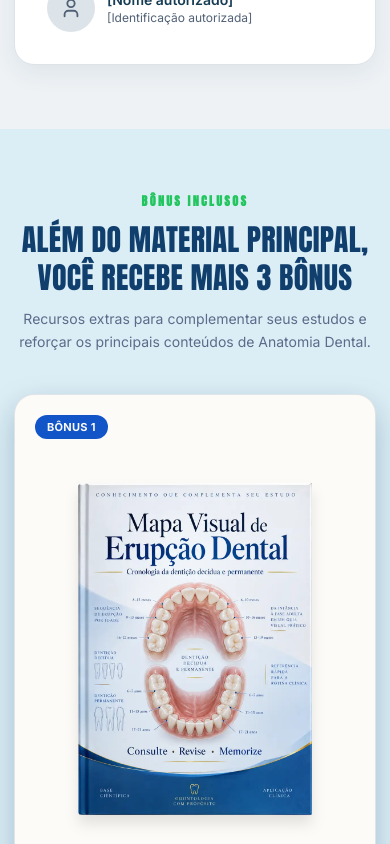
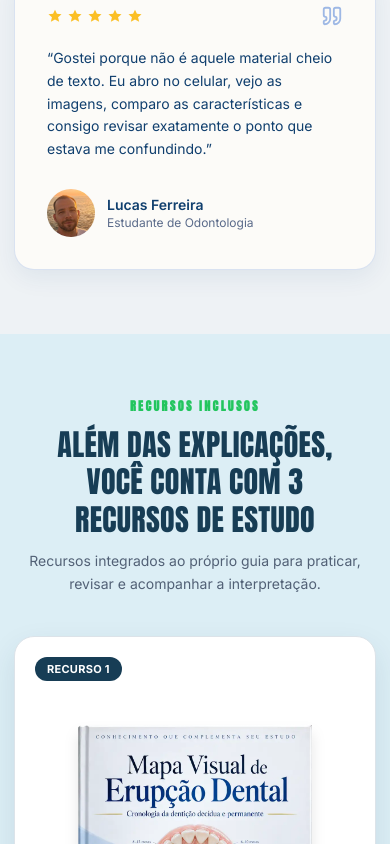
Before and after one commit to ocontatoprodutosdigitais-hue/Gasometria-Arterial-2, a Next.js app: page / in a window 390 px wide. Shown: the part 10206-11050 px from the top of the page. Built offline with nearby package versions, Linux system fonts and the light colour scheme.

Commit message:
Revert bonus section and restore original testimonials with current background

```diff
--- a/components/bonus-section.tsx
+++ b/components/bonus-section.tsx
@@ -4,27 +4,27 @@ import { Star } from 'lucide-react';
 
 const bonuses = [
   {
-    label: 'BÔNUS 1',
-    name: 'Mapa Visual de Erupção Dental',
+    label: 'RECURSO 1',
+    name: '14 Casos Comentados',
     description:
-      'Material visual organizado para consultar rapidamente a cronologia de erupção, troca e desenvolvimento da dentição decídua e permanente.',
-    oldPrice: 'De R$ 17,00',
+      'Casos fictícios com diferentes padrões ácido-base e de oxigenação, acompanhados de comentários para conferir o raciocínio.',
+    note: 'Parte das 60 páginas',
     image: '/images/dental/bonus-erupcao.webp',
   },
   {
-    label: 'BÔNUS 2',
-    name: 'Checklist de Identificação Dental',
+    label: 'RECURSO 2',
+    name: 'Roteiro de Interpretação',
     description:
-      'Roteiro prático para seguir durante a identificação dos dentes, observando grupo dental, arcada, lado, raízes e principais características anatômicas.',
-    oldPrice: 'De R$ 19,90',
+      'Uma sequência de consulta para reunir contexto, parâmetros, resposta esperada, gap, oxigenação e síntese.',
+    note: 'Parte das 60 páginas',
     image: '/images/dental/bonus-checklist.webp',
   },
   {
-    label: 'BÔNUS 3',
-    name: 'Revisão Rápida de Anatomia Dental',
+    label: 'RECURSO 3',
+    name: 'Fórmulas e Revisão Final',
     description:
-      'Resumo visual com os principais pontos da anatomia dental reunidos em um material compacto para revisar antes de provas, aulas e avaliações práticas.',
-    oldPrice: 'De R$ 24,00',
+      'Fórmulas, siglas, erros frequentes e checklist para consultar os pontos essenciais durante o estudo.',
+    note: 'Parte das 60 páginas',
     image: '/images/dental/bonus-revisao.webp',
   },
 ];
@@ -46,13 +46,13 @@ export function BonusSection() {
         {/* Cabeçalho */}
         <div className="flex flex-col items-center text-center gap-3 md:gap-4 mb-10 md:mb-14">
           <span className="font-grotesk text-xs sm:text-sm font-bold uppercase tracking-[0.2em]" style={{ color: '#22C55E' }}>
-            Bônus Inclusos
+            Recursos Inclusos
           </span>
-          <h2 className="font-grotesk text-3xl sm:text-4xl md:text-5xl leading-tight text-balance" style={{ color: '#103F6E' }}>
-            Além do Material Principal, Você Recebe Mais 3 Bônus
+          <h2 className="font-grotesk text-3xl sm:text-4xl md:text-5xl leading-tight text-balance" style={{ color: '#173D55' }}>
+            Além das Explicações, Você Conta com 3 Recursos de Estudo
           </h2>
-          <p className="text-sm sm:text-base md:text-lg leading-relaxed max-w-2xl" style={{ color: '#5B6B8A' }}>
-            Recursos extras para complementar seus estudos e reforçar os principais conteúdos de Anatomia Dental.
+          <p className="text-sm sm:text-base md:text-lg leading-relaxed max-w-2xl" style={{ color: '#526176' }}>
+            Recursos integrados ao próprio guia para praticar, revisar e acompanhar a interpretação.
           </p>
         </div>
 
@@ -63,16 +63,16 @@ export function BonusSection() {
               key={bonus.label}
               className="bonus-card flex w-full flex-col rounded-[20px] p-5 sm:p-6"
               style={{
-                backgroundColor: '#FCFBF8',
-                border: '1px solid rgba(16,63,110,0.12)',
-                boxShadow: '0 12px 30px rgba(16, 63, 110, 0.28)',
+                backgroundColor: '#FFFFFF',
+                border: '1px solid #DCE3E9',
+                boxShadow: '0 12px 30px rgba(23, 61, 85, 0.10)',
                 transition: 'all 250ms ease',
               }}
             >
               {/* Badge */}
               <span
                 className="self-start rounded-full px-3 py-1 text-[11px] font-bold uppercase tracking-wide"
-                style={{ backgroundColor: '#1255C8', color: '#FCFBF8' }}
+                style={{ backgroundColor: '#173D55', color: '#FFFFFF' }}
               >
                 {bonus.label}
               </span>
@@ -81,7 +81,7 @@ export function BonusSection() {
               <div className="mt-4 flex justify-center">
                 <img
                   src={bonus.image || '/placeholder.svg'}
-                  alt={`Capa do bônus: ${bonus.name}`}
+                  alt={`Recurso do guia: ${bonus.name}`}
                   className="w-full max-w-[320px] h-auto object-contain drop-shadow-xl"
                   loading="lazy"
                 />
@@ -93,25 +93,25 @@ export function BonusSection() {
               </div>
 
               {/* Nome */}
-              <h3 className="mt-3 font-grotesk text-base sm:text-lg leading-snug" style={{ color: '#103F6E' }}>
+              <h3 className="mt-3 font-grotesk text-base sm:text-lg leading-snug" style={{ color: '#173D55' }}>
                 {bonus.name}
               </h3>
 
               {/* Descrição */}
-              <p className="mt-2 flex-1 text-sm leading-relaxed" style={{ color: '#5B6B8A' }}>
+              <p className="mt-2 flex-1 text-sm leading-relaxed" style={{ color: '#526176' }}>
                 {bonus.description}
               </p>
 
-              {/* Preço + selo */}
-              <div className="mt-5 flex items-center justify-between gap-3 border-t pt-4" style={{ borderColor: 'rgba(16,63,110,0.12)' }}>
-                <span className="text-sm line-through" style={{ color: '#5B6B8A' }}>
-                  {bonus.oldPrice}
+              {/* Observação + selo */}
+              <div className="mt-5 flex items-center justify-between gap-3 border-t pt-4" style={{ borderColor: '#DCE3E9' }}>
+                <span className="text-sm" style={{ color: '#526176' }}>
+                  {bonus.note}
                 </span>
                 <span
                   className="rounded-full px-3 py-1.5 text-xs font-bold uppercase tracking-wide"
                   style={{ backgroundColor: '#22C55E', color: '#FFFFFF' }}
                 >
-                  Hoje grátis
+                  Incluso no guia
                 </span>
               </div>
             </div>
@@ -122,8 +122,8 @@ export function BonusSection() {
       <style>{`
         .bonus-card:hover {
           transform: translateY(-4px);
-          border-color: #1255C8;
-          box-shadow: 0 20px 42px rgba(16, 63, 110, 0.34);
+          border-color: #173D55;
+          box-shadow: 0 20px 42px rgba(23, 61, 85, 0.16);
         }
       `}</style>
     </section>
--- a/components/testimonials.tsx
+++ b/components/testimonials.tsx
@@ -1,4 +1,4 @@
-import { Quote, User } from 'lucide-react';
+import { Quote } from 'lucide-react';
 
 function StarRow() {
   return (
@@ -14,19 +14,22 @@ function StarRow() {
 
 const depoimentos = [
   {
-    text: '[Inserir depoimento real sobre o guia de gasometria]',
-    name: '[Nome autorizado]',
-    role: '[Identificação autorizada]',
+    text: 'Eu sempre confundia alguns dentes porque nos slides parecia tudo muito parecido. Com as comparações lado a lado ficou muito mais fácil perceber quais detalhes realmente diferenciam cada um.',
+    name: 'Mariana Alves',
+    role: 'Estudante de Odontologia',
+    image: '/images/dental/depoimento-3.webp',
   },
   {
-    text: '[Inserir depoimento real sobre o guia de gasometria]',
-    name: '[Nome autorizado]',
-    role: '[Identificação autorizada]',
+    text: 'Usei principalmente para revisar antes da prova. Em poucos minutos eu conseguia comparar incisivos, pré-molares e molares sem precisar voltar em várias aulas e anotações.',
+    name: 'Camila Rocha',
+    role: 'Estudante de Odontologia',
+    image: '/images/dental/depoimento-2.webp',
   },
   {
-    text: '[Inserir depoimento real sobre o guia de gasometria]',
-    name: '[Nome autorizado]',
-    role: '[Identificação autorizada]',
+    text: 'Gostei porque não é aquele material cheio de texto. Eu abro no celular, vejo as imagens, comparo as características e consigo revisar exatamente o ponto que estava me confundindo.',
+    name: 'Lucas Ferreira',
+    role: 'Estudante de Odontologia',
+    image: '/images/dental/depoimento-1.webp',
   },
 ];
 
@@ -35,11 +38,11 @@ export function Testimonials() {
     <section className="w-full py-16 md:py-24 lg:py-32" style={{ backgroundColor: '#EEF2F5' }}>
       <div className="mobile-content">
         <div className="flex flex-col items-center text-center gap-4 mb-12 md:mb-16">
-          <h2 className="font-grotesk text-3xl sm:text-4xl md:text-5xl leading-tight text-pretty" style={{ color: '#173D55' }}>
+          <h2 className="font-grotesk text-3xl sm:text-4xl md:text-5xl leading-tight text-pretty" style={{ color: '#103F6E' }}>
             Relatos de Quem Já Utiliza o Material
           </h2>
-          <p className="text-sm sm:text-base md:text-lg leading-relaxed max-w-2xl" style={{ color: '#526176' }}>
-            Conheça as experiências de quem utiliza o guia para estudar e revisar gasometria arterial.
+          <p className="text-sm sm:text-base md:text-lg leading-relaxed max-w-2xl" style={{ color: '#5B6B8A' }}>
+            Veja as experiências de quem passou a estudar e revisar Anatomia Dental com mais clareza.
           </p>
         </div>
 
@@ -48,30 +51,32 @@ export function Testimonials() {
             <div
               key={i}
               className="flex flex-col gap-5 p-8 md:p-9"
-              style={{ backgroundColor: '#FFFFFF', border: '1px solid #DCE3E9', borderRadius: '20px', boxShadow: '0 8px 24px rgba(23,61,85,0.07)' }}
+              style={{ backgroundColor: '#FCFBF8', border: '1px solid rgba(18,85,200,0.15)', borderRadius: '20px', boxShadow: '0 8px 24px rgba(16,63,110,0.07)' }}
             >
               <div className="flex items-center justify-between">
                 <StarRow />
-                <Quote size={22} style={{ color: 'rgba(23,61,85,0.35)' }} aria-hidden="true" />
+                <Quote size={22} style={{ color: 'rgba(18,85,200,0.4)' }} aria-hidden="true" />
               </div>
 
-              <p className="text-sm md:text-base leading-relaxed" style={{ color: '#293746' }}>
+              <p className="text-sm md:text-base leading-relaxed" style={{ color: '#103F6E' }}>
                 {'\u201C'}{d.text}{'\u201D'}
               </p>
 
               <div className="mt-auto pt-2 flex items-center gap-3">
-                <div
-                  className="w-12 h-12 rounded-full flex-shrink-0 overflow-hidden flex items-center justify-center"
-                  style={{ backgroundColor: '#DCE3E9', color: '#526176' }}
-                  aria-hidden="true"
-                >
-                  <User size={22} />
+                <div className="w-12 h-12 rounded-full flex-shrink-0 overflow-hidden">
+                  <img
+                    src={d.image || "/placeholder.svg"}
+                    alt={`Foto de ${d.name}, ${d.role}`}
+                    className="w-full h-full object-cover"
+                    style={{ objectPosition: 'center center' }}
+                    loading="lazy"
+                  />
                 </div>
                 <div className="flex flex-col text-left">
-                  <span className="font-semibold text-sm" style={{ color: '#173D55' }}>
+                  <span className="font-semibold text-sm" style={{ color: '#103F6E' }}>
                     {d.name}
                   </span>
-                  <span className="text-xs" style={{ color: '#526176' }}>
+                  <span className="text-xs" style={{ color: '#5B6B8A' }}>
                     {d.role}
                   </span>
                 </div>
```
